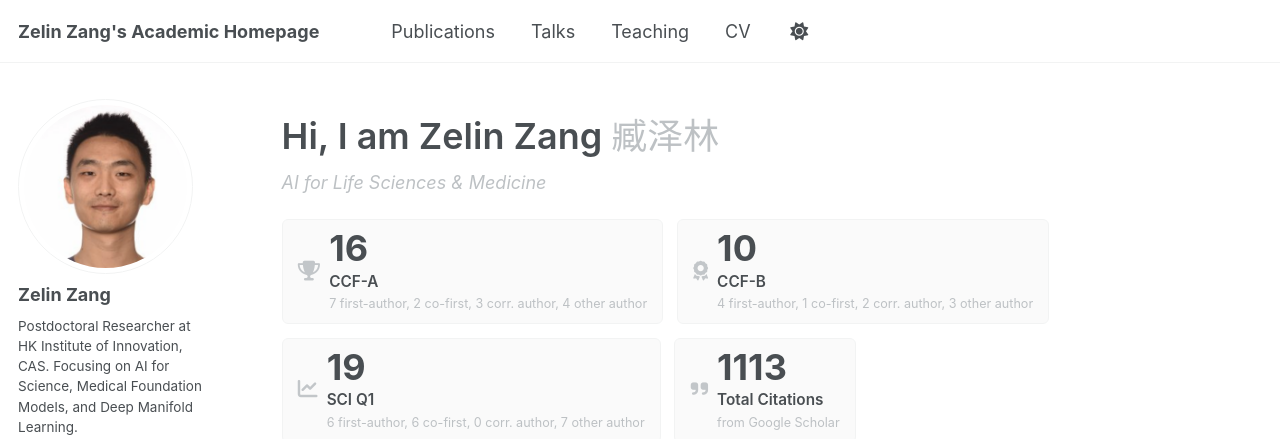
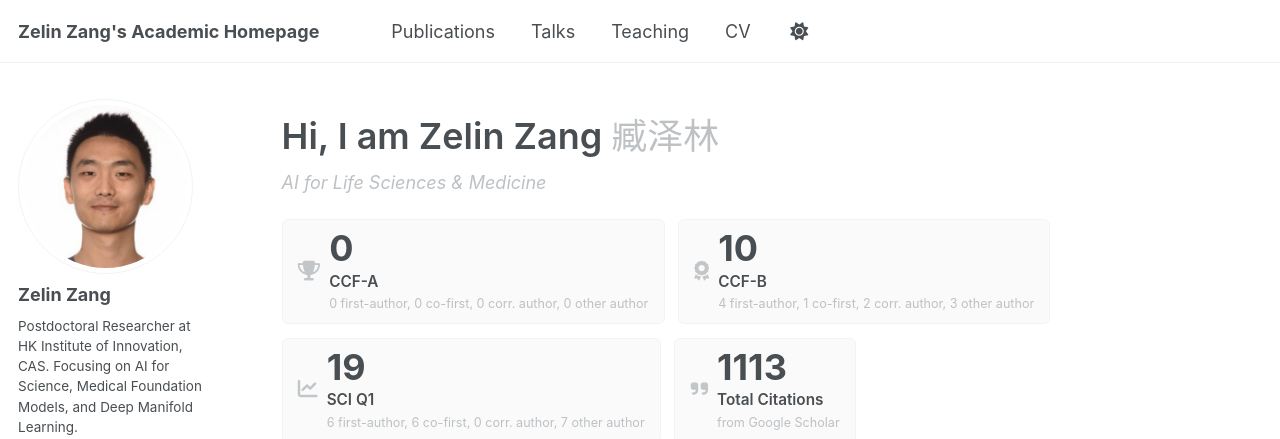
Before and after one commit to zangzelin/zangzelin.github.io, a Jekyll site: the page built from _pages/about.md, in a window 1280 px wide and 900 px high. Shown: the top 439 px of the window. Built offline with Jekyll 4.4.1, drawn with Linux system fonts in a browser that asks for light colours; some web fonts are replaced; a script bundle is joined from its source files by our own code; library files that are not in the unit come from our copies; part of the change alters nothing that is shown.

Commit message:
auto push

```diff
--- a/_includes/publication-stats.html
+++ b/_includes/publication-stats.html
@@ -57,7 +57,7 @@
     {% assign pubs_other = pubs_other | plus: 1 %}
   {% endunless %}
 
-  {% if post.excerpt contains "CCF-A" %}
+  {% if post.excerpt contains "CCF/CAAI-A" %}
     {% assign ccf_a_total = ccf_a_total | plus: 1 %}
     {% if is_first %}
       {% assign ccf_a_first = ccf_a_first | plus: 1 %}
```
